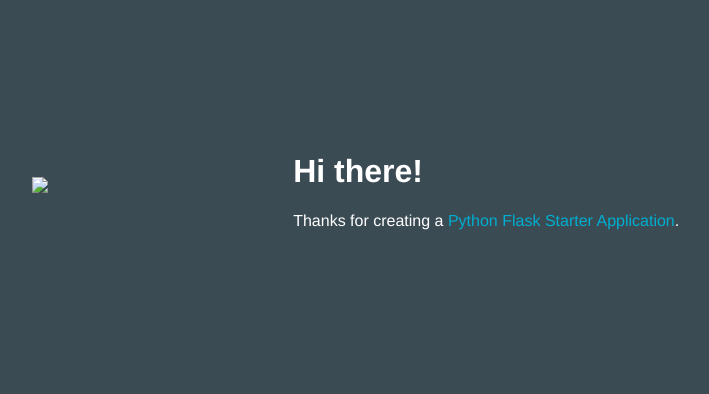
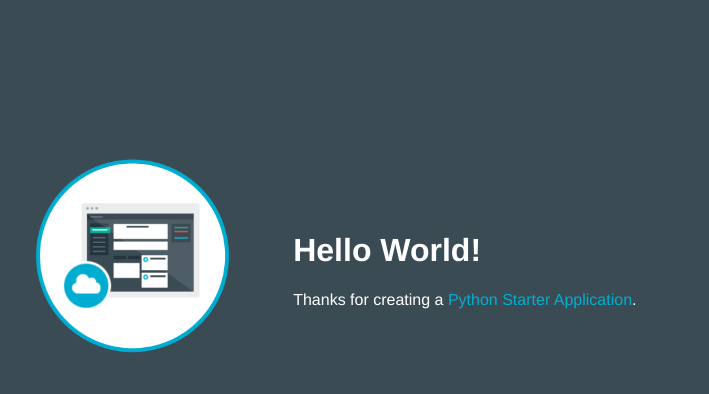
Before and after one commit to garrettrowe/moviePredict, a plain HTML site: page static/index.html in a window 1280 px wide. Shown: the whole page, without its empty margins (249-958 px from the left). Drawn offline with Linux system fonts and the light colour scheme; files that its build step writes are made by us from their sources.

Commit message:
Add files via upload

```diff
--- a/static/index.html
+++ b/static/index.html
@@ -1,24 +1,21 @@
 <!DOCTYPE html>
 <html>
-
 <head>
-    <title>Python Flask Starter Application</title>
-    <meta charset="utf-8">
-    <meta http-equiv="X-UA-Compatible" content="IE=edge">
-    <meta name="viewport" content="width=device-width, initial-scale=1">
-    <link rel="stylesheet" href="static/stylesheets/style.css">
+	<title>Python Starter Application</title>
+	<meta http-equiv="Content-Type" content="text/html; charset=utf-8">
+	<link rel="stylesheet" href="stylesheets/style.css" />
 </head>
-
 <body>
 	<table>
 		<tr>
-        <td style= "width:30%;">
-          <img class = "newappIcon" src="static/images/newapp-icon.png">
+			<td style='width: 30%;'>
+				<img class = 'newappIcon' src='images/newapp-icon.png'>
+			</td>
 			<td>
-            <h1>Hi there!</h1>
-          <p>Thanks for creating a
-            <span class = "blue">Python <a href = "http://flask.pocoo.org/">Flask</a> Starter Application</span>.
+				<h1 id = "message">Hello World!</h1>
+				<p class='description'></p> Thanks for creating a <span class="blue">Python Starter Application</span>.
+			</td>
+		</tr>
 	</table>
 </body>
-
 </html>
```
Lines whose indentation alone changed are shown as unchanged.
